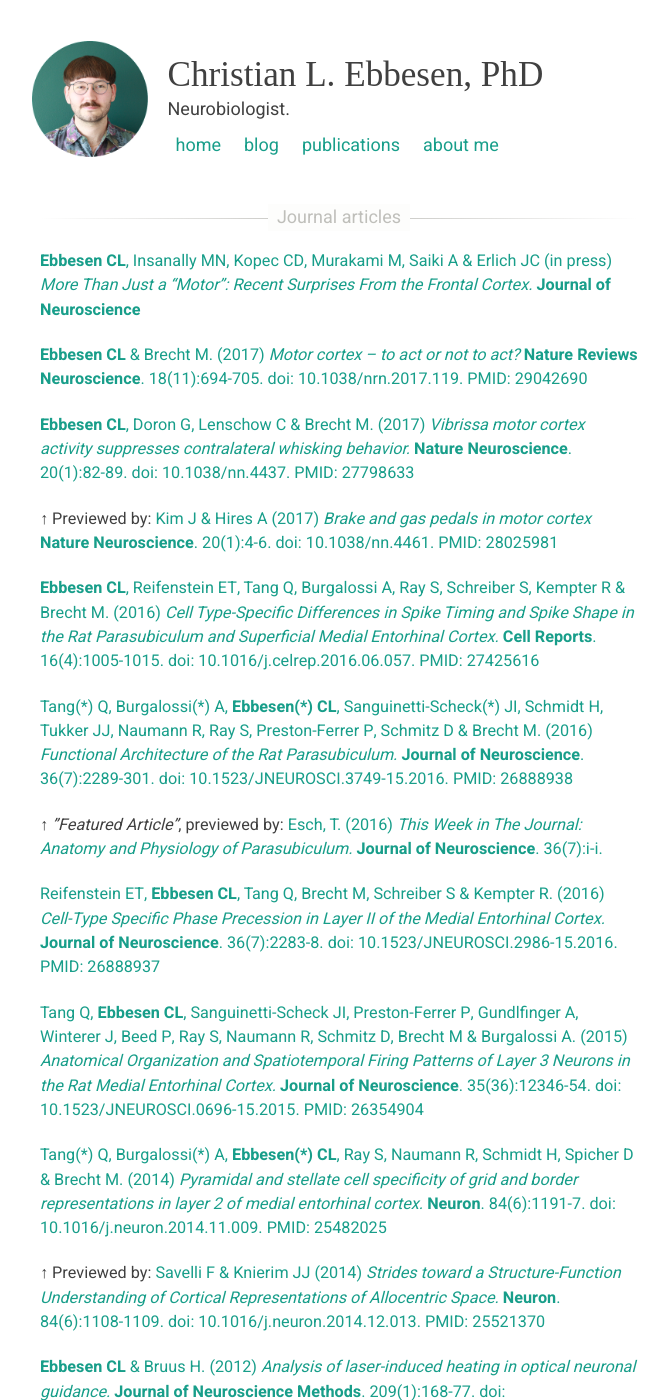
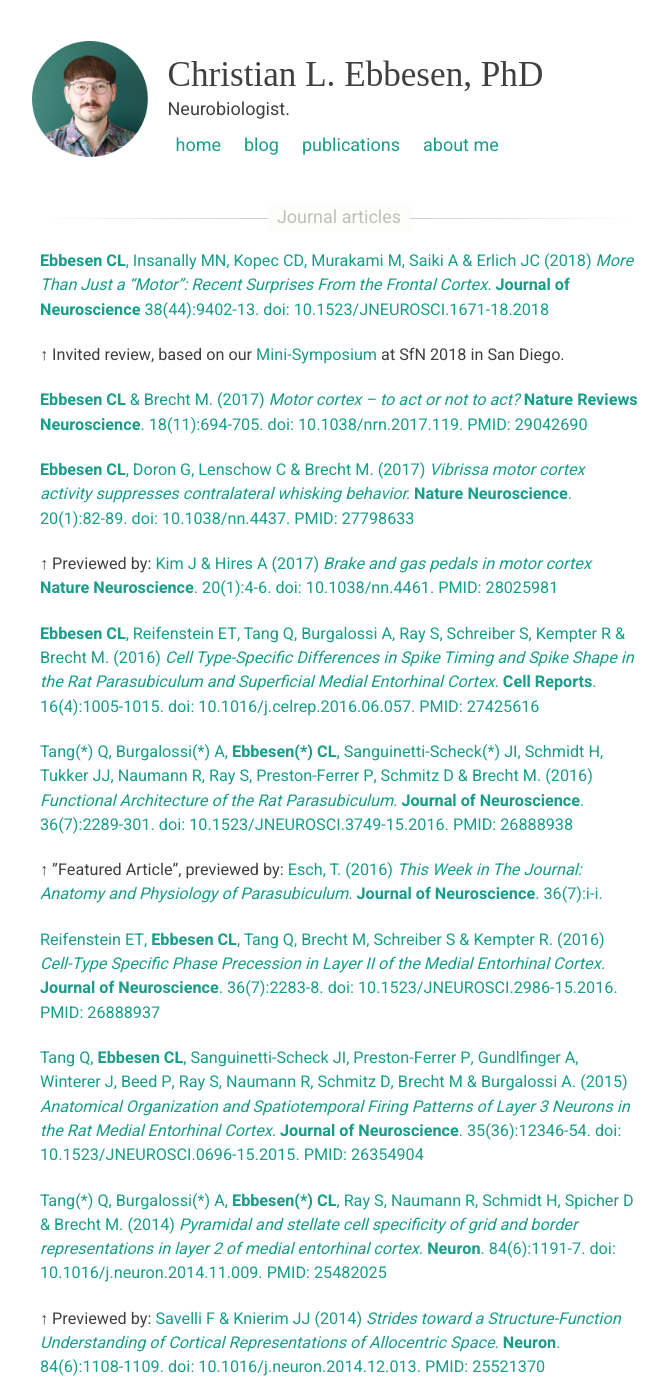
Before and after one commit to chrelli/chrelli.github.io, a Jekyll site: the page built from _pages/publications.md, in a window 1280 px wide and 1400 px high. Shown: the whole window, without its empty margins (301-969 px from the left). Built offline with Jekyll 4.4.1, drawn with Linux system fonts in a browser that asks for light colours; nearby versions of some CDN libraries; some web fonts are replaced; a style sheet for code colours, icons or effects is not loaded.

Commit message:
added minisymp review

```diff
--- a/_pages/publications.md
+++ b/_pages/publications.md
@@ -14,12 +14,17 @@ Kramdown block styling looks like this:
 
 
 $green: #189e8a, could set up a scss link, just hard-coded for now
+
+Add this below an in-press: {: style="font-size: 90%; color: #189e8a;"}
 --->
 
 <hr class="hr-text" data-content="Journal articles">
 
-**Ebbesen CL**, Insanally MN, Kopec CD, Murakami M, Saiki A & Erlich JC (in press) *More Than Just a "Motor": Recent Surprises From the Frontal Cortex.* **Journal of Neuroscience**
-{: style="font-size: 90%; color: #189e8a;"}
+[**Ebbesen CL**, Insanally MN, Kopec CD, Murakami M, Saiki A & Erlich JC (2018) *More Than Just a "Motor": Recent Surprises From the Frontal Cortex.* **Journal of Neuroscience** 38(44):9402-13. doi: 10.1523/JNEUROSCI.1671-18.2018](http://doi.org/10.1523/JNEUROSCI.1671-18.2018)
+{: style="font-size: 90%;"}
+
+&uarr; Invited review, based on our [Mini-Symposium](https://abstractsonline.com/pp8/#!/4649/session/30) at SfN 2018 in San Diego.
+{: style="font-size: 90%;"}
 
 [**Ebbesen CL** & Brecht M. (2017) *Motor cortex – to act or not to act?* **Nature Reviews Neuroscience**. 18(11):694-705. doi: 10.1038/nrn.2017.119. PMID: 29042690](http://dx.doi.org/10.1038/nrn.2017.119)
 {: style="font-size: 90%;"}
@@ -36,7 +41,7 @@ $green: #189e8a, could set up a scss link, just hard-coded for now
 [Tang(\*) Q, Burgalossi(\*) A, **Ebbesen(\*) CL**, Sanguinetti-Scheck(\*) JI, Schmidt H, Tukker JJ, Naumann R, Ray S, Preston-Ferrer P, Schmitz D & Brecht M. (2016) *Functional Architecture of the Rat Parasubiculum.* **Journal of Neuroscience**. 36(7):2289-301. doi: 10.1523/JNEUROSCI.3749-15.2016. PMID: 26888938](http://dx.doi.org/10.1523/JNEUROSCI.3749-15.2016)
 {: style="font-size: 90%;"}
 
-&uarr; *”Featured Article”*, previewed by: [Esch, T. (2016) *This Week in The Journal: Anatomy and Physiology of Parasubiculum.* **Journal of Neuroscience**. 36(7):i-i.](http://www.jneurosci.org/content/36/7/i)
+&uarr; ”Featured Article”, previewed by: [Esch, T. (2016) *This Week in The Journal: Anatomy and Physiology of Parasubiculum.* **Journal of Neuroscience**. 36(7):i-i.](http://www.jneurosci.org/content/36/7/i)
 {: style="font-size: 90%;"}
 
 [Reifenstein ET, **Ebbesen CL**, Tang Q, Brecht M, Schreiber S & Kempter R. (2016) *Cell-Type Specific Phase Precession in Layer II of the Medial Entorhinal Cortex.* **Journal of Neuroscience**. 36(7):2283-8. doi: 10.1523/JNEUROSCI.2986-15.2016. PMID: 26888937](http://dx.doi.org/10.1523/JNEUROSCI.2986-15.2016)
```
